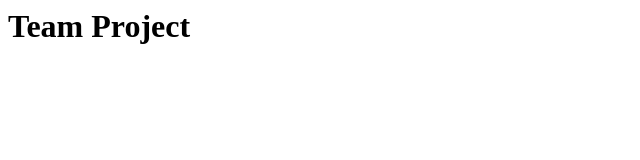
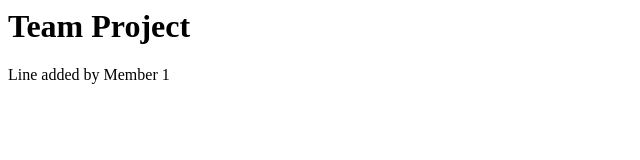
Before and after one commit to James24511/my-test-repo, a plain HTML site: page index.html in a window 1280 px wide. Shown: the whole page, without its empty margins (0-640 px from the left). Drawn offline with Linux system fonts and the light colour scheme.

Commit message:
Member 1: edited index.html

```diff
--- a/index.html
+++ b/index.html
@@ -1 +1,2 @@
 <h1>Team Project</h1>
+<p>Line added by Member 1</p>
```
